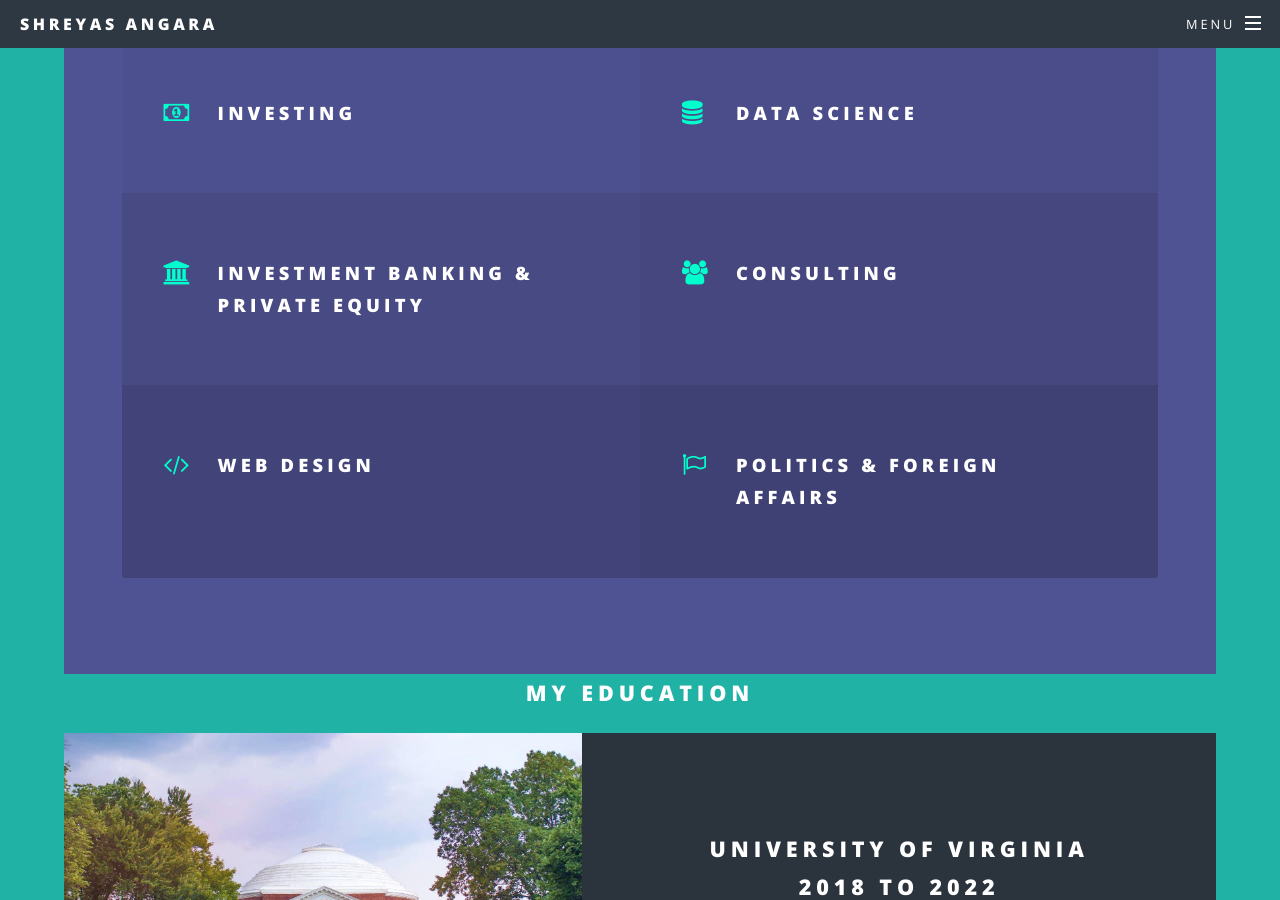
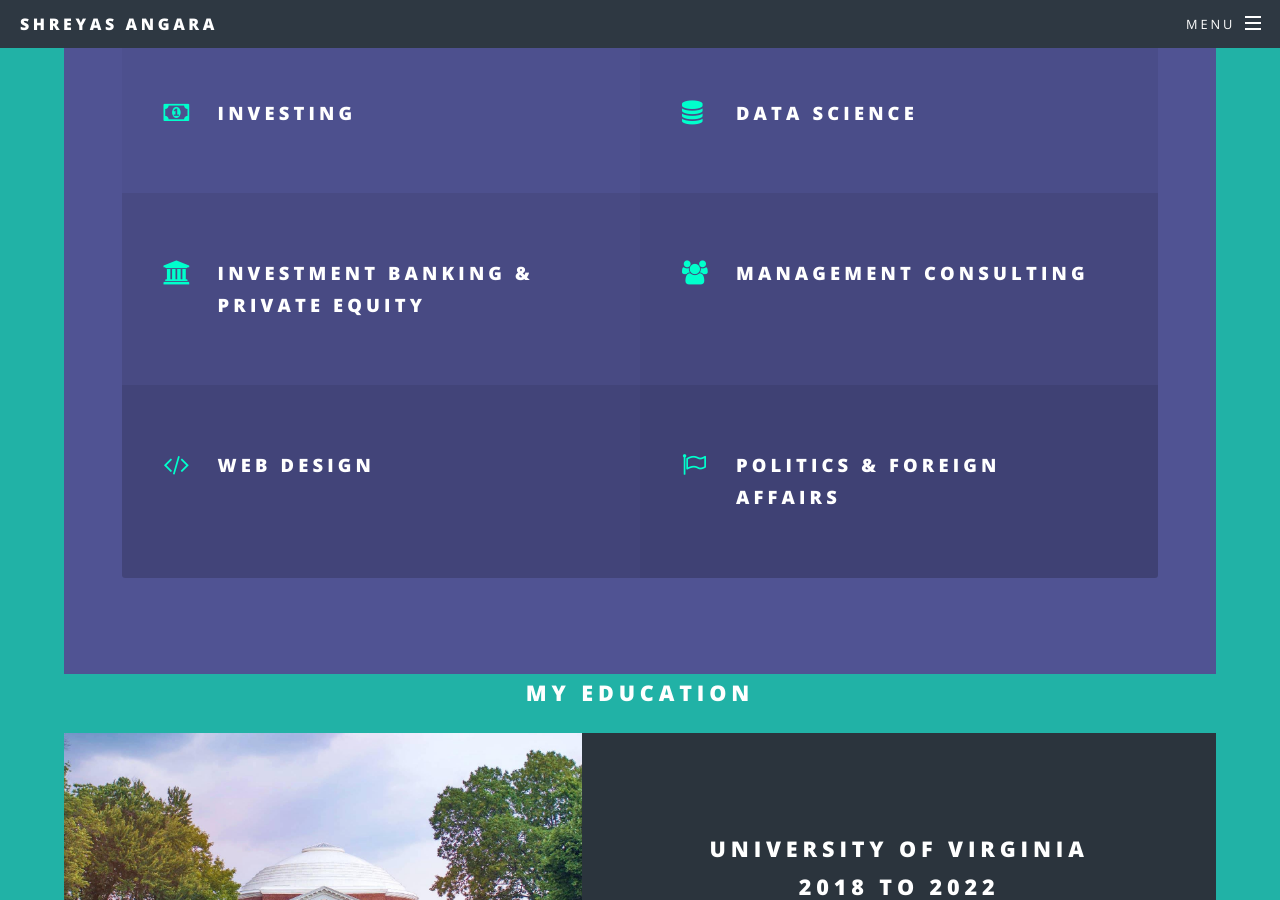
Before and after one commit to shreyas00023/mywebsite, a Jekyll site: the page aboutme.html, which Jekyll copies as it is, in a window 1280 px wide and 900 px high, scrolled down 772 px. Built offline with Jekyll 4.4.1, drawn with Linux system fonts in a browser that asks for light colours.

Commit message:
Update aboutme.html

```diff
--- a/aboutme.html
+++ b/aboutme.html
@@ -61,7 +61,7 @@
 									<p></p>
 								</li>
 								<li class="icon fa-users">
-									<h3>Consulting</h3>
+									<h3>Management Consulting</h3>
 									<p></p>
 								</li>
 								<li class="icon fa-code">
```
